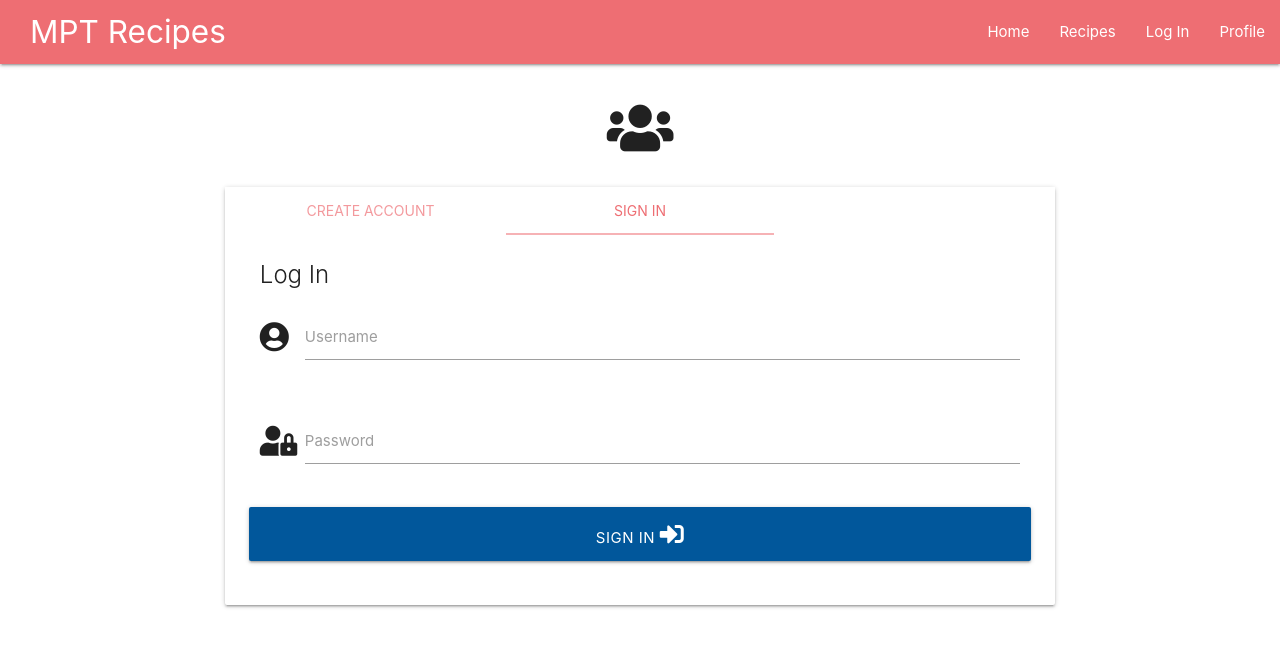
After one commit to Craigharrison79/MS3-Recipes, a Flask app: page /signup in a window 1280 px wide. The commit adds this page. Shown: the top 647 px of the page. Run offline with Flask 2, Linux system fonts and the light colour scheme; some libraries are stand-ins or nearby versions.

Commit message:
Adding profile.html and signup.html.  Editing base.html and app.py by adding links and routes. Updating script.js file with tabs and datepicker functions.

```diff
--- a/app.py
+++ b/app.py
@@ -22,6 +22,15 @@ def home():
     return render_template("home.html", recipes=recipes)
 
 
+@app.route("/signup")
+def signup():
+    return render_template("signup.html")
+
+
+@app.route("/profile")
+def profile():
+    return render_template("profile.html")
+
 if __name__ == "__main__":
     app.run(host=os.environ.get("IP"),
             port=int(os.environ.get("PORT")),
--- a/static/js/script.js
+++ b/static/js/script.js
@@ -1,4 +1,6 @@
 $(document).ready(function(){
     $('.sidenav').sidenav();
     $(".dropdown-trigger").dropdown({ hover: false });
+    $('.tabs').tabs();
+    $('.datepicker').datepicker();
   });
--- a/templates/base.html
+++ b/templates/base.html
@@ -17,12 +17,13 @@
       <!-- Navbar -->
       <nav class="nav-extended">
         <div class="nav-wrapper">
-          <a href="#!" class="brand-logo">MPT Recipes</a>
+          <a href="{{ url_for('home') }}" class="brand-logo">MPT Recipes</a>
           <a href="#" data-target="mobile-demo" class="sidenav-trigger right"><i class="fas fa-bars"></i></a>
           <ul class="right hide-on-med-and-down">
-            <li><a href="#">Home</a></li>
+            <li><a href="{{ url_for('home') }}">Home</a></li>
             <li><a class="dropdown-trigger" href="#!" data-target="dropdown1">Recipes</a></li>
-            <li><a href="#">Log In</a></li>
+            <li><a href="{{ url_for('signup') }}">Log In</a></li>
+            <li><a href="{{ url_for('profile') }}">Profile</a></li>
           </ul>
         </div>
       </nav>
@@ -38,9 +39,9 @@
 
       <!-- Mobile navbar -->
       <ul class="sidenav" id="mobile-demo">
-        <li><a href="#">Home</a></li>
+        <li><a href="{{ url_for('home') }}">Home</a></li>
         <li><a class="dropdown-trigger" href="#!" data-target="sidenav-dropdown">Recipes</a></li>
-        <li><a href="#">Log In</a></li>
+        <li><a href="{{ url_for('signup') }}">Log In</a></li>
       </ul>
       <!-- Dropdown Structure Recipes on Mobile-->
       <ul id="sidenav-dropdown" class="dropdown-content">
@@ -51,7 +52,6 @@
       </ul>
 
     </header>
-    <h1> MPT Recipes below</h1>
     <!-- Content -->
     {% block content %}
 
--- /dev/null
+++ b/templates/signup.html
@@ -0,0 +1,93 @@
+{%  extends  "base.html" %}
+
+{% block content %}
+
+<h2 class="center-align"><i class="fas fa-users"></i></h2>
+
+    <div class="row">
+        <div class="col s10 m8 offset-m2">
+            <div class="card">
+                <div class="row">
+                    <div class="col m12">
+                        <ul class="tabs col m12">
+                            <li class="tab col m4"><a href="#test-swipe-1">Create Account</a></li>
+                            <li class="tab col m4"><a class="active" href="#test-swipe-2">Sign In</a></li>
+                        </ul>
+                        <!-- Card 1 Create Account-->
+                        <div id="test-swipe-1" class="col s12">
+                            <div class="card-content">
+                                <form action="">
+                                    <span class="card-title">Register for a account</span>
+                                    <div class="row">
+                                        <div class="input-field col s6">
+                                            <i class="fas fa-user-edit prefix"></i>
+                                          <input id="first_name" type="text" class="validate">
+                                          <label for="first_name">First Name</label>
+                                        </div>
+                                        <div class="input-field col s6">
+                                          <input id="last_name" type="text" class="validate">
+                                          <label for="last_name">Last Name</label>
+                                        </div>
+                                      </div>
+                                    <div class="row">
+                                        <div class="input-field col s12">
+                                            <i class="fas fa-user-edit prefix"></i>
+                                            <input id="username" name="username" type="text" minlength="5"
+                                                maxlength="15" pattern="^[a-zA-Z0-9]{5,15}$" class="validate" required>
+                                            <label for="username">Username</label>
+                                        </div>
+                                    </div>
+                                    <div class="row">
+                                        <div class="input-field col s12">
+                                            <i class="fas fa-user-lock prefix"></i>
+                                            <input id="password" name="password" type="password" minlength="5"
+                                                maxlength="15" pattern="^[a-zA-Z0-9]{5,15}$" class="validate" required>
+                                            <label for="password">Password</label>
+                                        </div>
+                                    </div>
+                                    <div class="row">
+                                        <button type="submit" class="col s12 btn-large light-blue darken-4 text-shadow">
+                                            Register <i class="fas fa-sign-in-alt"></i>
+                                        </button>
+                                    </div>
+                                </form>
+                            </div>
+                        </div>
+                        <!-- Card 2 login -->
+                        <div id="test-swipe-2" class="col s12">
+                            <div class="card-content">
+                                <form action="">
+                                    <span class="card-title">Log In</span>
+                                    <div class="row">
+                                        <div class="input-field col s12">
+                                            <i class="fas fa-user-circle prefix"></i>
+                                            <input id="username" name="username" type="text" minlength="5"
+                                                maxlength="15" pattern="^[a-zA-Z0-9]{5,15}$" class="validate" required>
+                                            <label for="username">Username</label>
+                                        </div>
+                                    </div>
+                                    <div class="row">
+                                        <div class="input-field col s12">
+                                            <i class="fas fa-user-lock prefix"></i>
+                                            <input id="password" name="password" type="password" minlength="5"
+                                                maxlength="15" pattern="^[a-zA-Z0-9]{5,15}$" class="validate" required>
+                                            <label for="password">Password</label>
+                                        </div>
+                                    </div>
+                                    <div class="row">
+                                        <button type="submit" class="col s12 btn-large light-blue darken-4 text-shadow">
+                                            Sign In <i class="fas fa-sign-in-alt"></i>
+                                        </button>
+                                    </div>
+                                </form>
+                            </div>
+
+                        </div>
+                    </div>
+
+                </div>
+            </div>
+        </div>
+    </div>
+
+{% endblock %}
```
Also changed, not shown: templates/darft.html (added, +19 -0 lines), templates/home.html (+2 -12 lines), templates/profile.html (added, +69 -0 lines).
